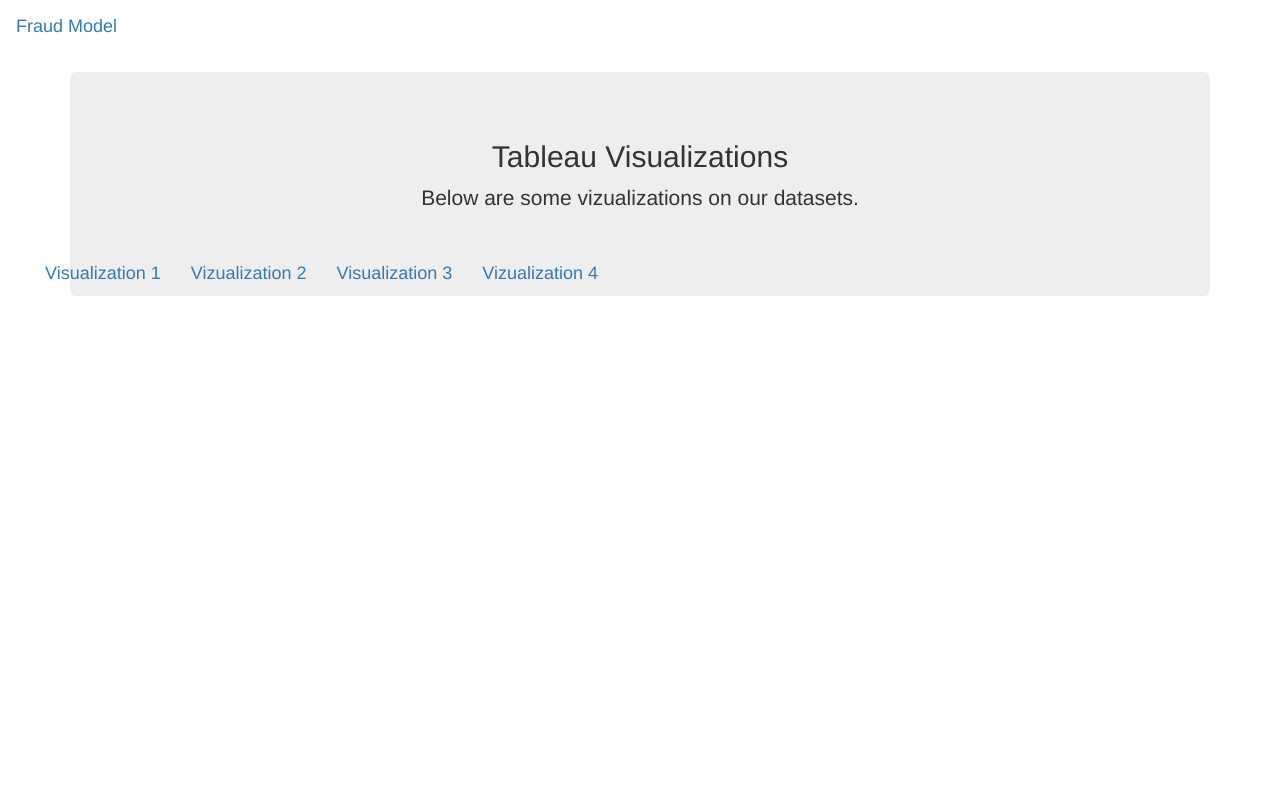
After one commit to WayneJ2/FinalProjectChallenge, a Flask app: page /visuals.html in a window 1280 px wide. The commit adds this page. Run offline with Flask 2, Linux system fonts and the light colour scheme; parts of the project's set-up code (start-up, migrations or seed data) failed here and were passed over; some libraries are stand-ins or nearby versions.

Commit message:
template modifications
addition of visual home page and routes

```diff
--- a/app.py
+++ b/app.py
@@ -64,7 +64,25 @@
     empty_table = empty_df.to_html(index=False)
     return render_template("index.html", table_data = X_test_table, empty_table = empty_table)
 
+@app.route("/visuals.html")
+def visuals():
 
+    return render_template("visuals.html")
+
+@app.route("/visual2.html")
+def visual2():
+
+    return render_template("visual2.html")
+
+@app.route("/visual3.html")
+def visual3():
+
+    return render_template("visual3.html")
+
+@app.route("/visual4.html")
+def visual4():
+
+    return render_template("visual4.html")
 
 if __name__ == '__main__':
     app.run(debug=True)
--- a/static/style.css
+++ b/static/style.css
@@ -1,3 +1,9 @@
 td:empty::after{
     content: "\00a0";
 }
+
+.test{
+    position: relative;
+    right: 100;
+    text-align: center;
+}
--- /dev/null
+++ b/templates/visuals.html
@@ -0,0 +1,33 @@
+<head>
+    <meta charset="UTF-8">
+    <meta name="viewport" content="width=device-width, initial-scale=1.0">
+    <meta http-equiv="X-UA-Compatible" content="ie=edge">
+    <title>Fraud Prediction Model</title>
+    <link rel="stylesheet" href="https://maxcdn.bootstrapcdn.com/bootstrap/3.3.7/css/bootstrap.min.css">
+    <link rel="stylesheet" href="{{url_for('static', filename='style.css')}}">
+  </head>
+
+  <body>
+    <nav class="navbar navbar-expand-lg navbar-light bg-light">
+        <div class="container-fluid">
+            <a class="navbar-brand" href="/" id="logo">Fraud Model</a>
+        </div>
+    </nav>
+    <div class="container">
+        <div class="jumbotron text-center">
+          <h2>Tableau Visualizations</h2>
+            <p>Below are some vizualizations on our datasets.</p>
+            <br>
+          <div class="test">
+            <a class="navbar-brand" href="/visuals.html" id="logo">Visualization 1</a>
+            <a class="navbar-brand" href="/visual2.html" id="logo">Vizualization 2</a>
+            <a class="navbar-brand" href="/visual3.html" id="logo">Visualization 3</a>
+            <a class="navbar-brand" href="/visual4.html" id="logo">Vizualization 4</a>
+
+          </div>
+        </div>
+    </div>
+
+
+
+  </body>
```
Also changed, not shown: templates/index.html (+18 -2 lines).
